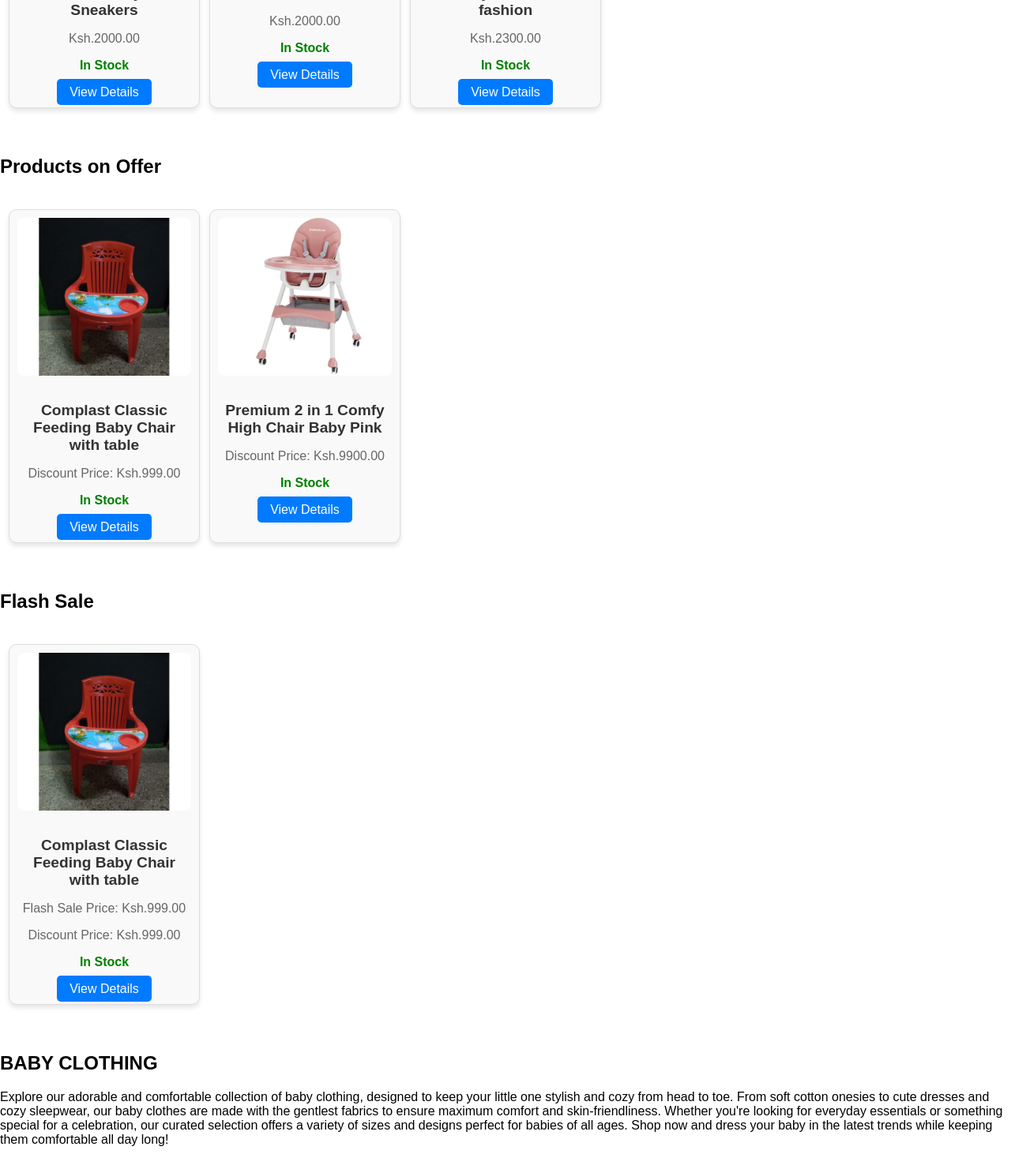
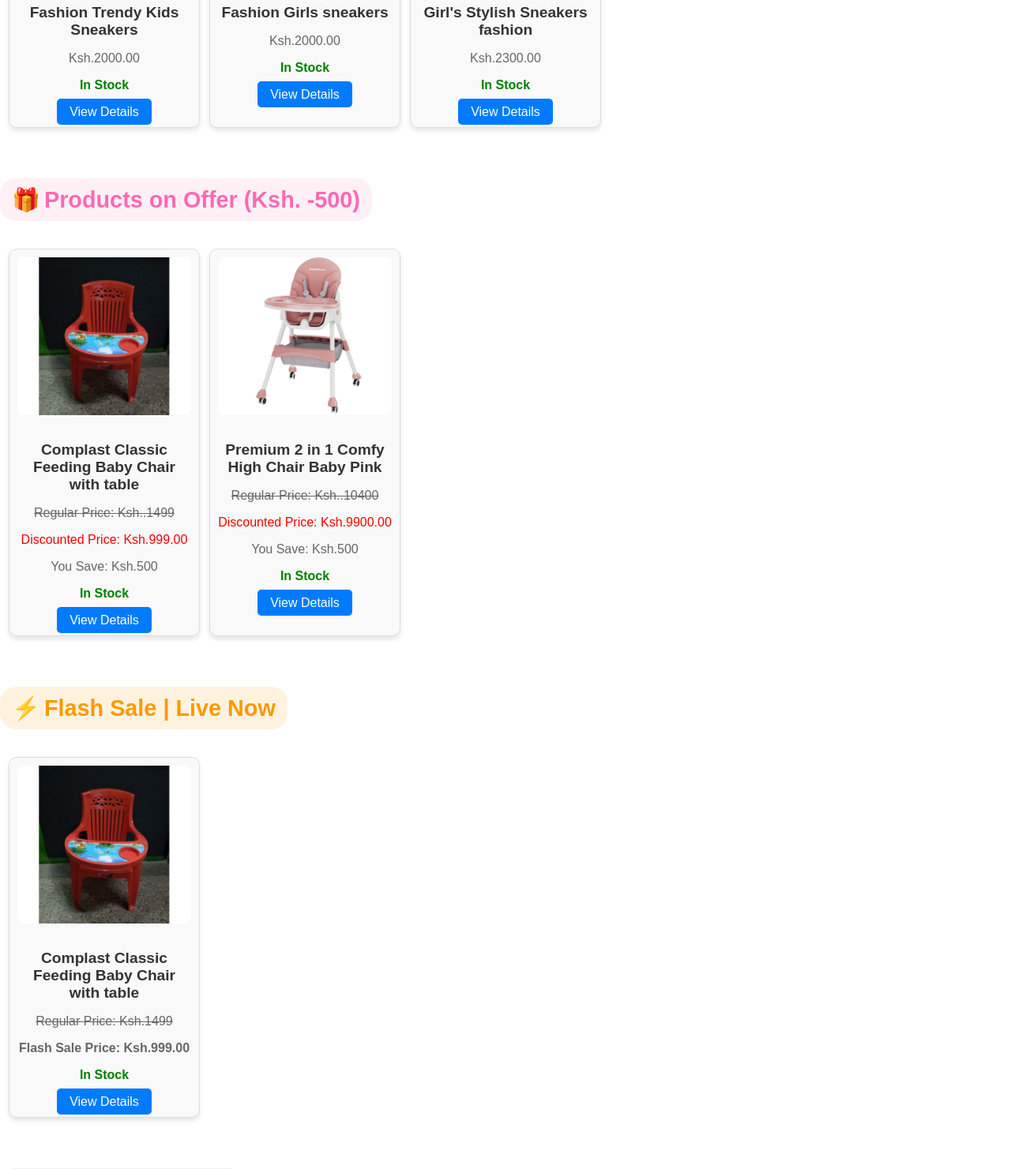
Before and after one commit to bryansine/Timea_classic, a Django app: page / in a window 1280 px wide. Shown: the part 1412-2893 px from the top of the page at 79% size. Run offline with Django 5.2, Linux system fonts and the light colour scheme; data comes from the database, SQL or seed files in the repository; both versions use the stored data as it was after the commit.

Commit message:
artificial inflation

```diff
--- a/timea_classic/core/templates/core/home.html
+++ b/timea_classic/core/templates/core/home.html
@@ -516,6 +516,58 @@
             text-transform: uppercase;
         }
 
+        /* h2 styles */
+        main .category-section h2 {
+            font-size: 1.8em;
+            font-weight: 600;
+            color: #333;
+            margin-bottom: 15px;
+            padding: 10px 15px;
+            border-radius: 20px;
+            display: inline-block;
+            background-color: #f9f9f9;
+        }
+
+        main .category-section .recent-products-heading {
+            background-color: #E0F7FA;
+            color: #00838F;
+        }
+
+        main .category-section .products-offer-heading {
+            background-color: #FFF0F5;
+            color: #FF69B4;
+        }
+
+        main .category-section .flash-sale-heading {
+            background-color: #FFF3E0;
+            color: #FF9800;
+        }
+
+        main .category-section .category-heading {
+            background-color: #E8F5E9;
+            color: #4CAF50;
+        }
+
+        /* category-description styles */
+        main .category-section .category-description {
+            font-size: 1em;
+            color: #666;
+            margin-bottom: 20px;
+            line-height: 1.6;
+            font-style: italic;
+        }
+
+        /* Emojis */
+        main .category-section .recent-products-heading::before { content: "🆕"; margin-right: 5px; }
+        main .category-section .products-offer-heading::before { content: "🎁"; margin-right: 5px; }
+        main .category-section .flash-sale-heading::before { content: "⚡"; margin-right: 5px; }
+
+        /* Category badges */
+        main .category-section .category-heading::after {
+            content: "👶";
+            margin-left: 5px;
+
+        }
 
     </style>
 
@@ -537,7 +589,6 @@
         <section class="about">
             <a href="{% url 'about' %}" class="about-btn">About Us</a>
         </section>
-
 
         <section class="auth">
             <form action="{% url 'register' %}" method="get">
@@ -592,7 +643,7 @@
 
         <div class="home-sections">
             <section class="category-section">
-                <h2>Recent Products</h2>
+                <h2 class="recent-products-heading">Recent Products</h2>
                 <div class="product-items">
                     {% for product in recent_products %}
                     <div class="product-item">
@@ -618,14 +669,15 @@
 
 
         <section class="category-section">
-                <h2>Products on Offer</h2>
+            <h2 class="products-offer-heading">Products on Offer (Ksh. -500)</h2>
             <div class="product-items">
                 {% for product in discounted_products %}
                 <div class="product-item">
                     <img src="{{ product.image.url }}" alt="{{ product.name }}" loading="lazy">
                     <h3>{{ product.name }}</h3>
-                        <p>Discount Price: Ksh.{{ product.price }}</p>
-                        {% comment %} <p>Discount Price: Ksh.{{ product.discount_price }}</p> {% endcomment %}
+                    <p style="text-decoration: line-through;">Regular Price: Ksh..{{ product.price|add:"+500" }}</p>
+                    <p style="color: red;">Discounted Price: Ksh.{{ product.price }}</p>
+                    <p>You Save: Ksh.{{ product.price|add:"-"|add:product.price|add:"500" }}</p>
                     {% if product.is_in_stock %}
                         <p class="in-stock">In Stock</p>
                     {% else %}
@@ -640,15 +692,14 @@
         </section>
 
             <section class="category-section">
-                <h2>Flash Sale</h2>
+                <h2 class="flash-sale-heading">Flash Sale | Live Now</h2>
                 <div class="product-items">
                     {% for product in flash_sale_products %}
                     <div class="product-item">
                         <img src="{{ product.image.url }}" alt="{{ product.name }}" loading="lazy">
                         <h3>{{ product.name }}</h3>
-                        <p>Flash Sale Price: Ksh.{{ product.price }}</p>
-                        {% comment %} <p>Flash Sale Price: Ksh.{{ product.discount_price }}</p> {% endcomment %}
-                        <p>Discount Price: Ksh.{{ product.price }}</p>
+                        <p style="text-decoration:line-through;">Regular Price: Ksh.{{ product.price|add:"+500" }}</p>
+                        <p style="font-weight: bold;">Flash Sale Price: Ksh.{{ product.price }}</p>
                         {% if product.is_in_stock %}
                             <p class="in-stock">In Stock</p>
                         {% else %}
@@ -664,8 +715,8 @@
 
             {% for category in categories %}
             <section class="category-section">
-                <h2>{{ category.name }}</h2>
-                <p>{{ category.description }}</p>
+                <h2 class="category-heading">{{ category.name }}</h2>
+                <p class="category-description">{{ category.description }}</p>
                 <div class="product-items">
                     {% for product in category.products.all|slice:":8" %}
                         <div class="product-item">
--- a/timea_classic/core/views.py
+++ b/timea_classic/core/views.py
@@ -26,45 +26,29 @@ def refund(request):
     return render(request, 'core/refund.html')
 
 
-
 def home(request):
     categories = Category.objects.all()
     category_id = request.GET.get('category')
 
-    cache_key = "product_list_all" if not category_id else f"product_list_{category_id}"
-    products = cache.get(cache_key)
-
-    if not products:
-        if category_id:
-            try:
-                category = Category.objects.get(id=category_id)
-                products = Product.objects.filter(category=category)
-            except Category.DoesNotExist:
-                products = Product.objects.all()
-        else:
+    if category_id:
+        try:
+            category = Category.objects.get(id=category_id)
+            products = Product.objects.filter(category=category)
+        except Category.DoesNotExist:
             products = Product.objects.all()
-
-        cache.set(cache_key, products, timeout=60 * 5)
+    else:
+        products = Product.objects.all()
 
     products = products[:8]
 
     # Fetch recent products
-    recent_products = cache.get("recent_products")
-    if not recent_products:
-        recent_products = Product.objects.order_by('-created_at')[:8]
-        cache.set("recent_products", recent_products, timeout=60 * 5)
+    recent_products = Product.objects.order_by('-created_at')[:8]
 
     # Fetch discounted products (products with discount_price or marked as on_offer)
-    discounted_products = cache.get("discounted_products")
-    if not discounted_products:
-        discounted_products = Product.objects.filter(on_offer=True) | Product.objects.filter(discount_price__isnull=False)
-        cache.set("discounted_products", discounted_products, timeout=60 * 5)
+    discounted_products = Product.objects.filter(on_offer=True) | Product.objects.filter(discount_price__isnull=False)
 
     # Fetch flash sale products (products with flash_sale=True and valid expiry_time)
-    flash_sale_products = cache.get("flash_sale_products")
-    if not flash_sale_products:
-        flash_sale_products = Product.objects.filter(flash_sale=True, expiry_time__gt=timezone.now())
-        cache.set("flash_sale_products", flash_sale_products, timeout=60 * 5)
+    flash_sale_products = Product.objects.filter(flash_sale=True, expiry_time__gt=timezone.now())
 
     context = {
         'categories': categories,
@@ -75,6 +59,55 @@ def home(request):
     }
 
     return render(request, 'core/home.html', context)
+
+# def home(request):
+#     categories = Category.objects.all()
+#     category_id = request.GET.get('category')
+
+#     cache_key = "product_list_all" if not category_id else f"product_list_{category_id}"
+#     products = cache.get(cache_key)
+
+#     if not products:
+#         if category_id:
+#             try:
+#                 category = Category.objects.get(id=category_id)
+#                 products = Product.objects.filter(category=category)
+#             except Category.DoesNotExist:
+#                 products = Product.objects.all()
+#         else:
+#             products = Product.objects.all()
+
+#         cache.set(cache_key, products, timeout=60 * 5)
+
+#     products = products[:8]
+
+#     # Fetch recent products
+#     recent_products = cache.get("recent_products")
+#     if not recent_products:
+#         recent_products = Product.objects.order_by('-created_at')[:8]
+#         cache.set("recent_products", recent_products, timeout=60 * 5)
+
+#     # Fetch discounted products (products with discount_price or marked as on_offer)
+#     discounted_products = cache.get("discounted_products")
+#     if not discounted_products:
+#         discounted_products = Product.objects.filter(on_offer=True) | Product.objects.filter(discount_price__isnull=False)
+#         cache.set("discounted_products", discounted_products, timeout=60 * 5)
+
+#     # Fetch flash sale products (products with flash_sale=True and valid expiry_time)
+#     flash_sale_products = cache.get("flash_sale_products")
+#     if not flash_sale_products:
+#         flash_sale_products = Product.objects.filter(flash_sale=True, expiry_time__gt=timezone.now())
+#         cache.set("flash_sale_products", flash_sale_products, timeout=60 * 5)
+
+#     context = {
+#         'categories': categories,
+#         'products': products,
+#         'recent_products': recent_products,
+#         'discounted_products': discounted_products,
+#         'flash_sale_products': flash_sale_products,
+#     }
+
+#     return render(request, 'core/home.html', context)
 
 def register(request):
     if request.method == 'POST':
--- a/timea_classic/orders/models.py
+++ b/timea_classic/orders/models.py
@@ -20,7 +20,6 @@ class Order(models.Model):
     status = models.CharField(max_length=20, choices=STATUS_CHOICES, default='Pending')
     payment_status = models.CharField(max_length=20, choices=PAYMENT_STATUS_CHOICES, default='Pending')
     buy_now_product = models.ForeignKey(Product, null=True, blank=True, on_delete=models.SET_NULL)
-
     created_at = models.DateTimeField(default=timezone.now)
     updated_at = models.DateTimeField(auto_now=True)
     shipping_address = models.TextField(blank=True, null=True)
--- a/timea_classic/timea_classic/settings.py
+++ b/timea_classic/timea_classic/settings.py
@@ -152,7 +152,6 @@ AUTH_PASSWORD_VALIDATORS = [
 ]
 
 
-# Internationalization
 # https://docs.djangoproject.com/en/5.1/topics/i18n/
 
 LANGUAGE_CODE = 'en-us'
```
Also changed, not shown: timea_classic/db.sqlite3, timea_classic/media/product_images/High_chair.jpg (added), timea_classic/media/product_images/Kess-baby-shop-Log.jpg (added), timea_classic/media/product_images/Screenshot_20250106_000714_TikTok.jpg (added), timea_classic/media/product_images/babyset_1hCvtD3.webp (added), timea_classic/media/product_images/feeding chair.jpg (added), timea_classic/media/product_images/feeding_chair.jpg (added), timea_classic/media/product_images/mpv-shot0001.jpg (added), timea_classic/media/product_images/onesi_B1B6Xrm.jpg (added), timea_classic/media/product_images/profile.png (added), timea_classic/products/migrations/0012_remove_product_discount_price.py (added), timea_classic/products/migrations/0013_product_discount_price.py (added), 1 other file. Lines whose indentation alone changed are shown as unchanged.
